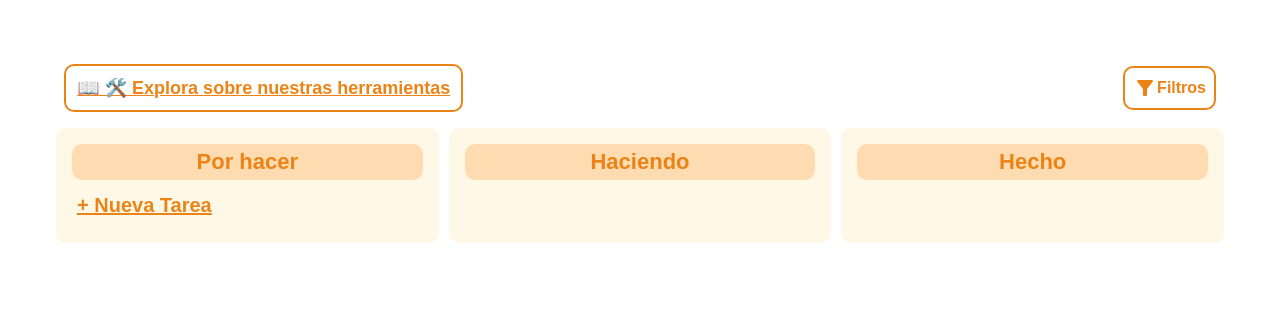
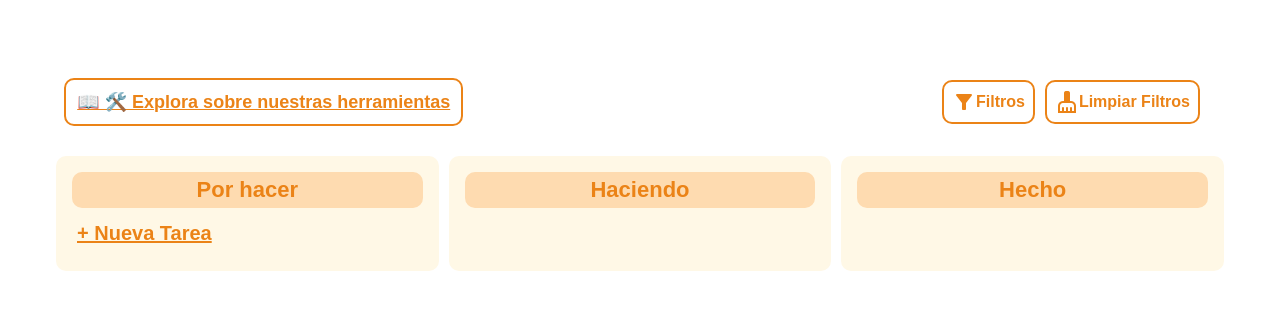
Before and after one commit to alePapaluca30/challenge-toDoList, a Next.js app: page /taskBoard in a window 1280 px wide. Shown: the top 310 px of the page. Built offline with nearby package versions, Linux system fonts and the light colour scheme.

Commit message:
custom clean filter

```diff
--- a/components/Filter/Filter.tsx
+++ b/components/Filter/Filter.tsx
@@ -23,6 +23,7 @@ const TaskFilter: React.FC<TaskFilterProps> = ({ onFilterChange }) => {
   };
 
   return (
+    <div className="container-filter">
       <div className="dropdown">
         <Button
           onClick={() => {}}
@@ -37,7 +38,6 @@ const TaskFilter: React.FC<TaskFilterProps> = ({ onFilterChange }) => {
               name="completed"
               checked={filters.completed}
               onChange={handleCheckboxChange}
-            disabled={filters.all}
             />
             Completas
           </label>
@@ -61,6 +61,19 @@ const TaskFilter: React.FC<TaskFilterProps> = ({ onFilterChange }) => {
           </label>
         </div>
       </div>
+      {/* Btn clean filter*/}
+      <Button
+        onClick={() =>
+          setFilters({
+            completed: false,
+            incomplete: false,
+            all: true,
+          })
+        }
+        label="Limpiar Filtros"
+        icon={<span className="material-icons">cleaning_services</span>}
+      />
+    </div>
   );
 };
 
--- a/components/TaskBoard/TaskBoard.tsx
+++ b/components/TaskBoard/TaskBoard.tsx
@@ -38,12 +38,16 @@ const TaskBoard = () => {
   return (
     <div className="container">
       <div className="container-filter">
+        {/* About */}
         <Link href="/about" className="custom-link">
           <div className="custom-link-title">
             📖 🛠️ Explora sobre nuestras herramientas
           </div>
         </Link>
-        <TaskFilter onFilterChange={(newFilters) => setFilters(newFilters)} />
+        {/* Filter */}
+        <div className="container-filter">
+          <TaskFilter onFilterChange={(newFilters) => setFilters(newFilters)} />
+        </div>
       </div>
       <div className="board-container">
         {columnConfig.map((column) => (
--- a/styles/TaskBoard.css
+++ b/styles/TaskBoard.css
@@ -10,6 +10,7 @@
   flex-direction: row;
   align-items: center;
   justify-content: space-between;
+  gap: 10px;
   padding: 0.5rem;
 }
 
```
Lines whose indentation alone changed are shown as unchanged.
